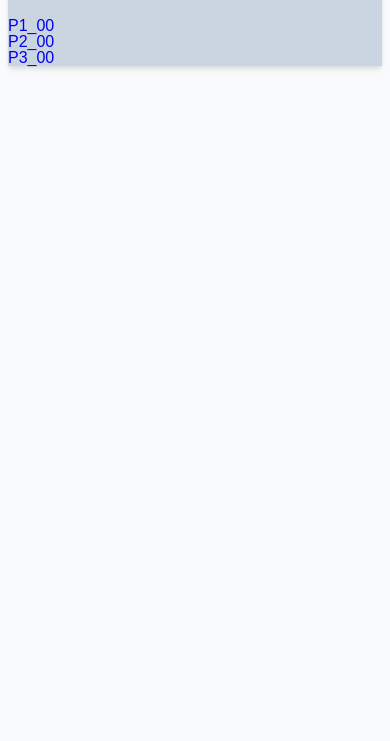
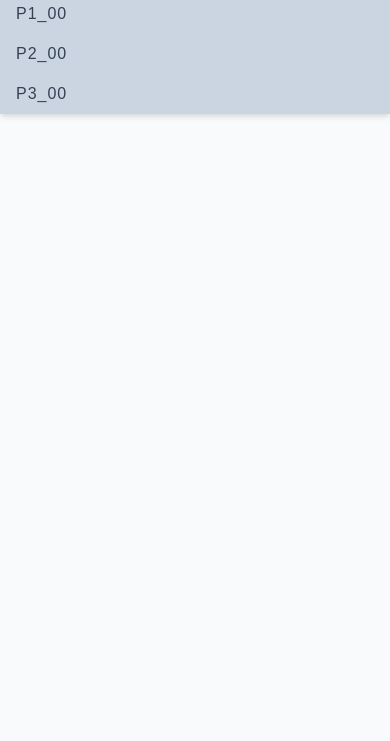
Before and after one commit to max920612/1131-sweb-demo-00, a plain HTML site: page demo/w11_navbar_00/index.html in a window 390 px wide. Shown: the part 103-844 px from the top of the page. Drawn offline with Linux system fonts and the light colour scheme; files that its build step writes are made by us from their sources.

```diff
--- a/demo/w11_navbar_00/index.html
+++ b/demo/w11_navbar_00/index.html
@@ -3,7 +3,10 @@
 <head>
     <meta charset="UTF-8">
     <meta name="viewport" content="width=device-width, initial-scale=1.0">
-    <link rel="stylesheet" href="https://cdnjs.cloudflare.com/ajax/libs/font-awesome/6.7.1/css/all.min.css">
+    <link rel="stylesheet" href="./normalize.css" />
+    <link rel="stylesheet" href="https://cdnjs.cloudflare.com/ajax/libs/font-awesome/6.7.1/css/all.min.css"
+    integrity="sha512-5Hs3dF2AEPkpNAR7UiOHba+lRSJNeM2ECkwxUIxC1Q/FLycGTbNapWXB4tP889k5T5Ju8fs4b1P5z/iB4nMfSQ=="
+    crossorigin="anonymous" referrerpolicy="no-referrer" />
     <link rel="stylesheet" href="./css/main_00.css">
     <title>Navbar Demo</title>
 </head>
@@ -17,7 +20,7 @@
                     <i class="fa-solid fa-bars"></i>
                 </button>
             </div>
-            <ul class="anv-links">
+            <ul class="nav-links">
                 <li>
                     <a href="#">P1_00</a>
                 </li>
```
Also changed, not shown: demo/md/w11_navbar_00/w11-p3.png (added), 1 other file.
